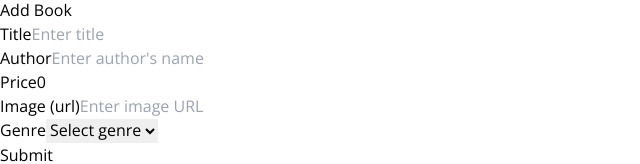
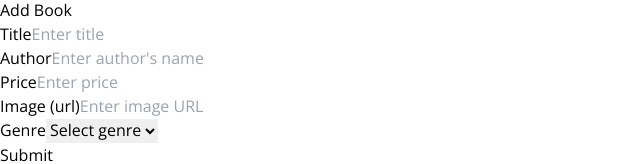
Before and after one commit to cerealexperiments/library, a React (Vite) app in the folder library-frontend/: page /add-book in a window 1280 px wide. Shown: the part 1786-1950 px from the top of the page, without its empty margins (0-640 px from the left). Built offline with nearby package versions, Linux system fonts and the light colour scheme; no server answers.

Commit message:
add animations to pages

```diff
--- a/library-frontend/src/pages/About.jsx
+++ b/library-frontend/src/pages/About.jsx
@@ -1,11 +1,15 @@
 import React from 'react';
+import {motion} from "framer-motion";
 
-function About(props) {
+function About() {
   return (
-    <div>
+    <motion.div
+      initial={{opacity: 0}}
+      animate={{opacity: 1}}
+      exit={{opacity: 0}}>
       <h2 className="font-semibold text-xl">About</h2>
       <p className={"pt-4"}>In this e-library you can buy any book you want, but should you? Piracy has always been free.</p>
-    </div>
+    </motion.div>
   );
 }
 
--- a/library-frontend/src/pages/AddBook.jsx
+++ b/library-frontend/src/pages/AddBook.jsx
@@ -1,6 +1,7 @@
-import React, {useState} from 'react';
+import React, { useState } from 'react';
 import axios from "axios";
-import { useQuery, useMutation } from "@tanstack/react-query";
+import { useMutation } from "@tanstack/react-query";
+import { motion } from "framer-motion";
 
 function AddBook() {
 
@@ -18,43 +19,46 @@ function AddBook() {
 
   const [name, setName] = useState("");
   const [author, setAuthor] = useState("");
-  const [price, setPrice] = useState(0);
+  const [price, setPrice] = useState("");
   const [imageUrl, setImageUrl] = useState("");
   const [genre, setGenre] = useState("");
 
   return (
-    <div>
+    <motion.div
+      initial={{opacity: 0}}
+      animate={{opacity: 1}}
+      exit={{opacity: 0}}>
       <h1 className={"text-xl font-semibold"}>Add Book</h1>
       <div className="flex flex-col pt-6 gap-2 mb-6">
         <div>
           <label className="label">
             <span className="label-text">Title</span>
           </label>
-          <input onChange={(e) => setName(e.target.value)} value={name} type="text" placeholder="Enter title" className="input input-bordered w-full max-w-xs" />
+          <input onChange={(e) => setName(e.target.value)} value={name} type="text" placeholder="Enter title" className="input input-bordered w-full max-w-xs focus:outline-none" />
         </div>
         <div>
           <label className="label">
             <span className="label-text">Author</span>
           </label>
-          <input onChange={(e) => setAuthor(e.target.value)} value={author} type="text" placeholder="Enter author's name" className="input input-bordered w-full max-w-xs" />
+          <input onChange={(e) => setAuthor(e.target.value)} value={author} type="text" placeholder="Enter author's name" className="input input-bordered w-full max-w-xs focus:outline-none" />
         </div>
         <div>
           <label className="label">
             <span className="label-text">Price</span>
           </label>
-          <input onChange={(e) => setPrice(Number(e.target.value))} value={price} type="number" placeholder={`Enter price`} className="input input-bordered w-full max-w-xs" />
+          <input onChange={(e) => setPrice(Number(e.target.value))} value={price} type="number" placeholder={`Enter price`} className="input input-bordered w-full max-w-xs focus:outline-none" />
         </div>
         <div>
           <label className="label">
             <span className="label-text">Image (url)</span>
           </label>
-          <input onChange={(e) => setImageUrl(e.target.value)} value={imageUrl} type="url" placeholder="Enter image URL" className="input input-bordered w-full max-w-xs" />
+          <input onChange={(e) => setImageUrl(e.target.value)} value={imageUrl} type="url" placeholder="Enter image URL" className="input input-bordered w-full max-w-xs focus:outline-none" />
         </div>
         <div>
           <label className="label">
             <span className="label-text">Genre</span>
           </label>
-          <select onChange={(e) => setGenre(e.target.value)} value={genre} className="select select-bordered w-full max-w-xs">
+          <select onChange={(e) => setGenre(e.target.value)} value={genre} className="select select-bordered w-full max-w-xs focus:outline-none">
             <option value={""} defaultValue={""}>Select genre</option>
             <option value={"action"}>Action</option>
             <option value={"adventure"}>Adventure</option>
@@ -67,7 +71,7 @@ function AddBook() {
       <button onClick={mutate} className="btn">Submit</button>
       {isLoading && <p>Performing Mutation...</p>}
       {isSuccess && <p>Mutation successful!</p>}
-    </div>
+    </motion.div>
   );
 }
 
--- a/library-frontend/src/pages/BookPage.jsx
+++ b/library-frontend/src/pages/BookPage.jsx
@@ -2,6 +2,7 @@ import React, {useEffect} from 'react';
 import {useQuery} from "@tanstack/react-query";
 import {useParams} from "react-router-dom";
 import axios from "axios";
+import {motion} from "framer-motion";
 
 function BookPage() {
   const { id } = useParams();
@@ -16,7 +17,12 @@ function BookPage() {
   const {data, isLoading} = useQuery(["book"], fetchBookById)
 
   return (
-    isLoading  ? <p>Loading...</p> : <div className="hero max-h-full bg-base-200">
+    isLoading  ? <p>Loading...</p> :
+      <motion.div
+        initial={{opacity: 0}}
+        animate={{opacity: 1}}
+        exit={{opacity: 0}}
+        className="hero max-h-full bg-base-200">
           <div className="hero-content flex-col lg:flex-row">
             <img src={data.image_url} className="min-w-[320px] h-[400px] rounded-lg object-cover object-center shadow-2xl" alt={"book cover"}/>
             <div>
@@ -26,7 +32,7 @@ function BookPage() {
               <button className="btn btn-primary">Purchase</button>
             </div>
           </div>
-      </div>
+      </motion.div>
   );
 }
 
--- a/library-frontend/src/pages/Books.jsx
+++ b/library-frontend/src/pages/Books.jsx
@@ -1,17 +1,22 @@
 import React, { useContext } from 'react';
 import BooksList from "../components/BooksList.jsx";
 import BooksContext from "../context/BooksContext.jsx";
+import {motion} from "framer-motion";
 
 function Books() {
 
   const { data, isLoading } = useContext(BooksContext);
 
   return (
-    <div>
+    <motion.div
+      initial={{opacity: 0}}
+      animate={{opacity: 1}}
+      exit={{opacity: 0}}
+      >
       <h2 className="font-semibold text-lg pb-6">Books</h2>
       {isLoading && <p>Loading...</p>}
       {data && <BooksList books={data} />}
-    </div>
+    </motion.div>
   );
 }
 
```
Lines whose indentation alone changed are shown as unchanged.
